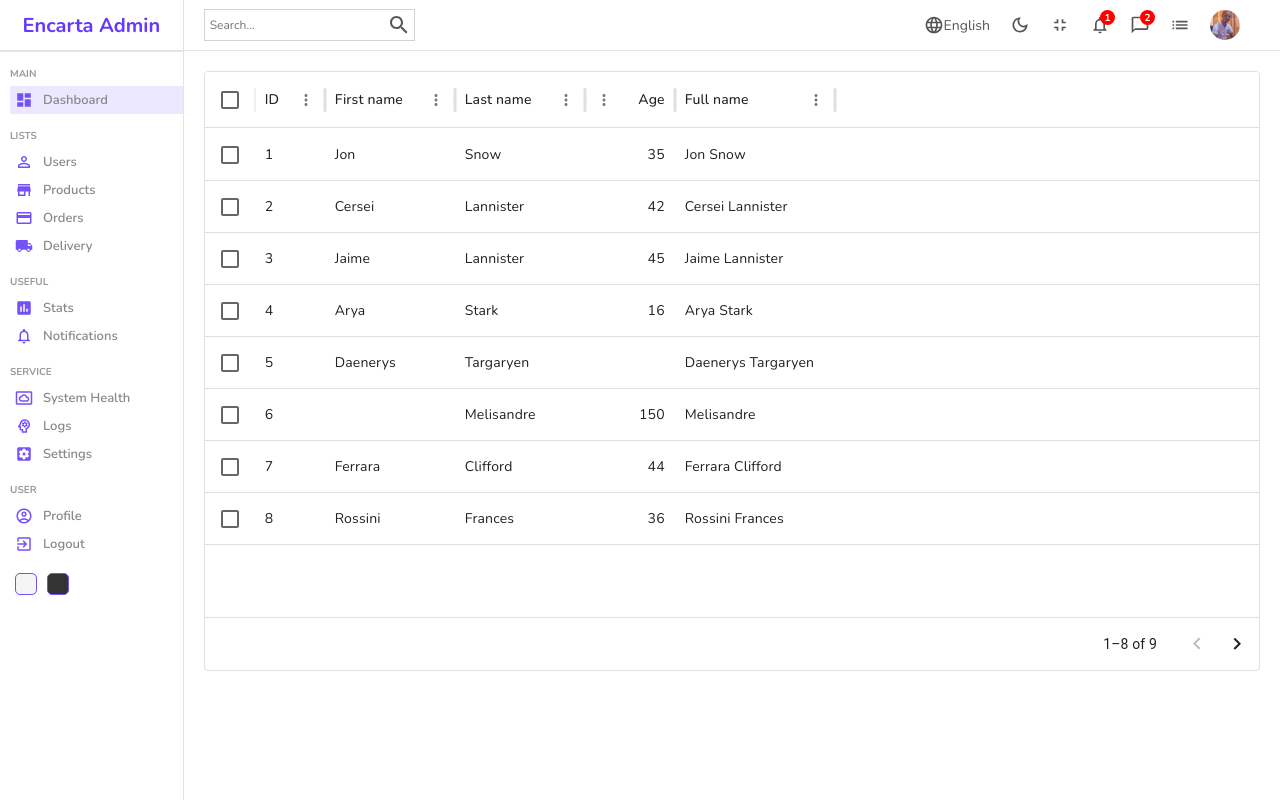
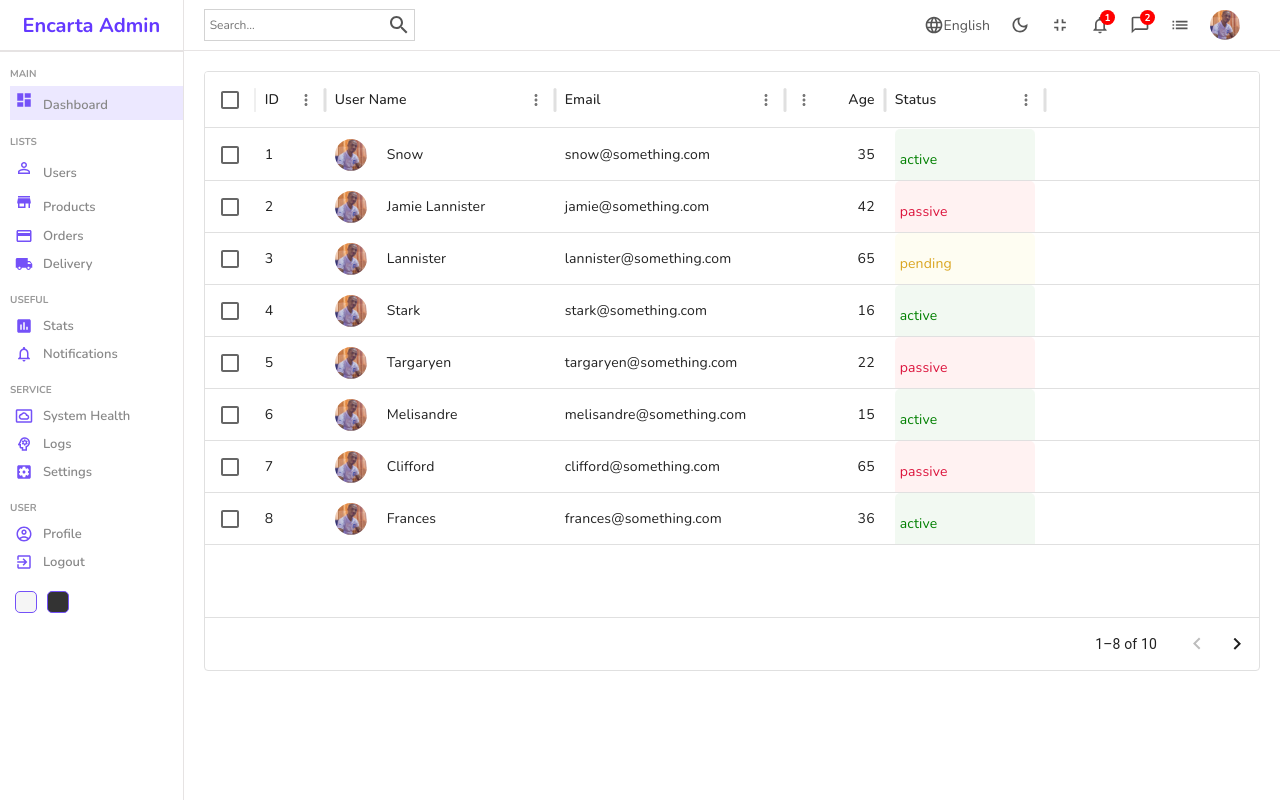
Before and after one commit to anyars-encarta/dashboard-admin, a React (Create React App) app: page /users in a window 1280 px wide. Built offline with nearby package versions, Linux system fonts and the light colour scheme.

Commit message:
Add users table

```diff
--- a/src/components/datatable/Datatable.jsx
+++ b/src/components/datatable/Datatable.jsx
@@ -1,37 +1,15 @@
 import React from 'react';
 import { DataGrid } from '@mui/x-data-grid';
-import { userRows } from '../../constants/tableData';
+import { userRows, userColumns } from '../../constants/tableData';
 import './datatable.scss';
-
-const rows = userRows;
-
-const columns = [
-    { field: 'id', headerName: 'ID', width: 70 },
-    { field: 'firstName', headerName: 'First name', width: 130 },
-    { field: 'lastName', headerName: 'Last name', width: 130 },
-    {
-        field: 'age',
-        headerName: 'Age',
-        type: 'number',
-        width: 90,
-    },
-    {
-        field: 'fullName',
-        headerName: 'Full name',
-        description: 'This column has a value getter and is not sortable.',
-        sortable: false,
-        width: 160,
-        valueGetter: (value, row) => `${row.firstName || ''} ${row.lastName || ''}`,
-    },
-];
 
 const Datatable = () => {
     return (
         <div className='datatable'>
             {/* <div style={{ height: 400, width: '100%' }}> */}
             <DataGrid
-                    rows={rows}
-                    columns={columns}
+                rows={userRows}
+                columns={userColumns}
                 // disableRowSelectionOnClick
                 initialState={{
                     pagination: {
--- a/src/components/datatable/datatable.scss
+++ b/src/components/datatable/datatable.scss
@@ -1,4 +1,39 @@
 .datatable {
     height: 600px;
     padding: 20px;
+
+    .cellWithImage {
+        display: flex;
+        align-items: center;
+
+        .cellImage {
+            width: 32px;
+            height: 32px;
+            border-radius: 50%;
+            object-fit: cover;
+            margin-right: 20px;
+        }
+    }
+
+    .cellWithStatus {
+        padding: 5px;
+        border-radius: 5px;
+
+        &.active {
+            background-color: rgba(0, 128, 0, 0.05);
+            color: green;
+        }
+
+        &.pending {
+            background-color: rgba(225, 217, 0, 0.05);
+            color: goldenrod;
+        }
+
+        &.passive {
+            background-color: rgba(255, 0, 0, 0.05);
+            color: crimson;
+        }
+
+
+    }
 }
--- a/src/components/sidebar/Sidebar.jsx
+++ b/src/components/sidebar/Sidebar.jsx
@@ -12,6 +12,7 @@ import SettingsSystemDaydreamOutlinedIcon from "@mui/icons-material/SettingsSyst
 import PsychologyOutlinedIcon from "@mui/icons-material/PsychologyOutlined";
 import AccountCircleOutlinedIcon from "@mui/icons-material/AccountCircleOutlined";
 import './sidebar.scss';
+import { Link } from 'react-router-dom';
 
 const Sidebar = () => {
   return (
@@ -25,18 +26,24 @@ const Sidebar = () => {
         <ul>
           <p className="title">MAIN</p>
           <li className='active'>
+            <Link to="/" className='link'>
               <DashboardIcon className='icon' />
               <span>Dashboard</span>
+            </Link>
+
           </li>
-
           <p className="title">LISTS</p>
           <li>
+            <Link to="/users" className='link'>
               <PersonOutlineIcon className='icon' />
               <span>Users</span>
+            </Link>
           </li>
           <li>
+            <Link to="/products" className='link'>
               <StoreIcon className='icon' />
               <span>Products</span>
+            </Link>
           </li>
           <li>
             <CreditCardIcon className='icon' />
--- a/src/components/sidebar/sidebar.scss
+++ b/src/components/sidebar/sidebar.scss
@@ -67,6 +67,11 @@
                 }
             }
         }
+
+        .link {
+            text-decoration: none;
+            color: inherit;
+        }
     }
 
     .bottom {
--- a/src/constants/tableData.js
+++ b/src/constants/tableData.js
@@ -7,13 +7,35 @@ export const dashboardRows = [
 ];
 
 export const userRows = [
-    { id: 1, lastName: 'Snow', firstName: 'Jon', age: 35 },
-    { id: 2, lastName: 'Lannister', firstName: 'Cersei', age: 42 },
-    { id: 3, lastName: 'Lannister', firstName: 'Jaime', age: 45 },
-    { id: 4, lastName: 'Stark', firstName: 'Arya', age: 16 },
-    { id: 5, lastName: 'Targaryen', firstName: 'Daenerys', age: null },
-    { id: 6, lastName: 'Melisandre', firstName: null, age: 150 },
-    { id: 7, lastName: 'Clifford', firstName: 'Ferrara', age: 44 },
-    { id: 8, lastName: 'Frances', firstName: 'Rossini', age: 36 },
-    { id: 9, lastName: 'Roxie', firstName: 'Harvey', age: 65 },
+    { id: 1, username: 'Snow', img: '/images/profile.jpg', email: 'snow@something.com', status: 'active', age: 35 },
+    { id: 2, username: 'Jamie Lannister', img: '/images/profile.jpg', email: 'jamie@something.com', status: 'passive', age: 42 },
+    { id: 3, username: 'Lannister', img: '/images/profile.jpg', email: 'lannister@something.com', status: 'pending', age: 65 },
+    { id: 4, username: 'Stark', img: '/images/profile.jpg', email: 'stark@something.com', status: 'active', age: 16 },
+    { id: 5, username: 'Targaryen', img: '/images/profile.jpg', email: 'targaryen@something.com', status: 'passive', age: 22 },
+    { id: 6, username: 'Melisandre', img: '/images/profile.jpg', email: 'melisandre@something.com', status: 'active', age: 15 },
+    { id: 7, username: 'Clifford', img: '/images/profile.jpg', email: 'clifford@something.com', status: 'passive', age: 65 },
+    { id: 8, username: 'Frances', img: '/images/profile.jpg', email: 'frances@something.com', status: 'active', age: 36 },
+    { id: 9, username: 'Barton', img: '/images/profile.jpg', email: 'barton@something.com', status: 'pending', age: 65 },
+    { id: 10, username: 'Roxie', img: '/images/profile.jpg', email: 'roxie@something.com', status: 'active', age: 65 },
 ];
+
+export const userColumns = [
+    { field: 'id', headerName: 'ID', width: 70 },
+    {
+        field: 'username', headerName: 'User Name', width: 230, renderCell: (params) => {
+            return (
+                <div className='cellWithImage'>
+                    <img src={params.row.img} alt='' className='cellImage' />
+                    {params.row.username}
+                </div>
+            )
+        }
+    },
+    { field: 'email', headerName: 'Email', width: 230 },
+    { field: 'age', headerName: 'Age', type: 'number', width: 100, },
+    { field: 'status', headerName: 'Status', width: 160, renderCell: (params) => {
+        return (
+            <div className={`cellWithStatus ${params.row.status}`}>{params.row.status}</div>
+        )
+    }},
+];
```
Lines whose indentation alone changed are shown as unchanged.
